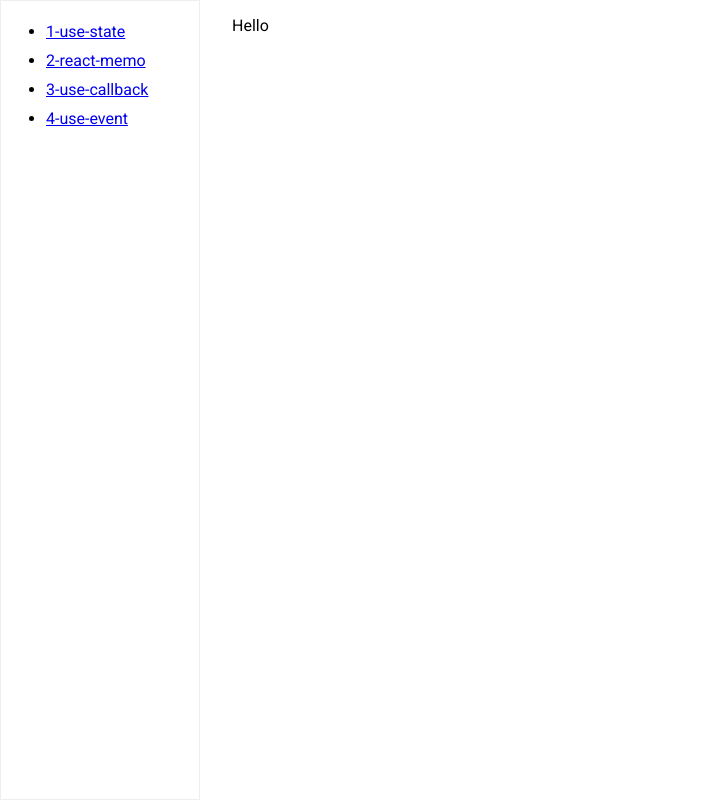
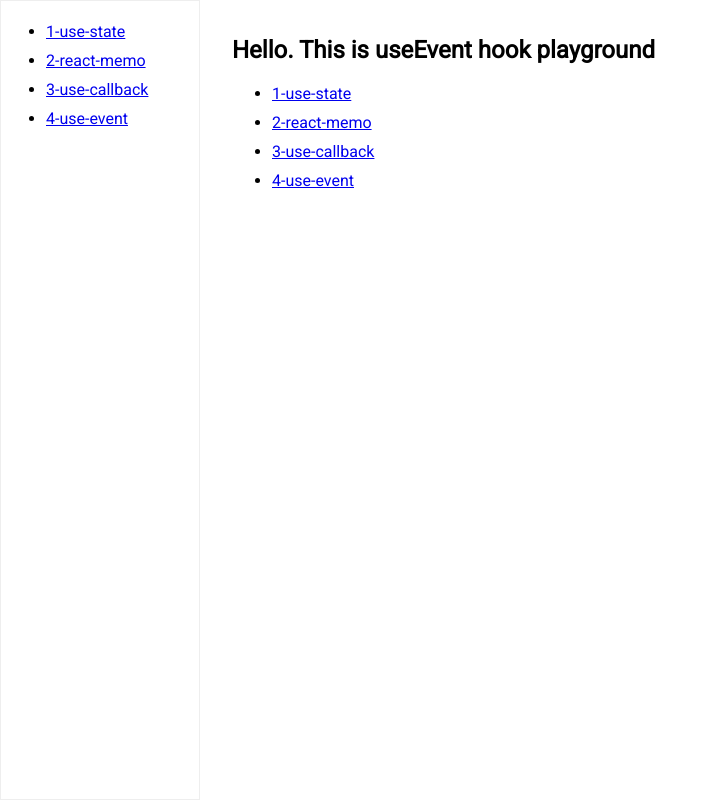
Before and after one commit to mugglim/use-event-hook, a Next.js app: page / in a window 1280 px wide. Shown: the whole page, without its empty margins (0-717 px from the left). Built offline with nearby package versions, Linux system fonts and the light colour scheme.

Commit message:
feat: 메인 페이지에도 헤더 링크 추가

```diff
--- a/src/pages/index.tsx
+++ b/src/pages/index.tsx
@@ -1,5 +1,12 @@
+import Header from '@components/Header';
+
 const Home = () => {
-  return <>Hello </>;
+  return (
+    <>
+      <h2>Hello. This is useEvent hook playground</h2>
+      <Header />
+    </>
+  );
 };
 
 export default Home;
```
